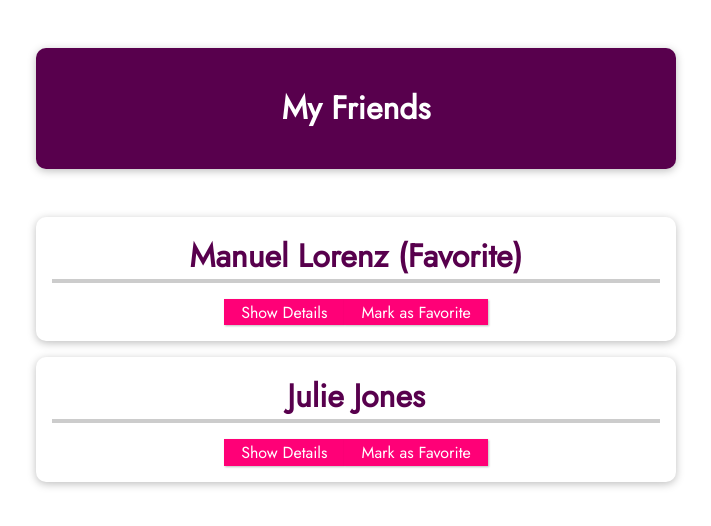
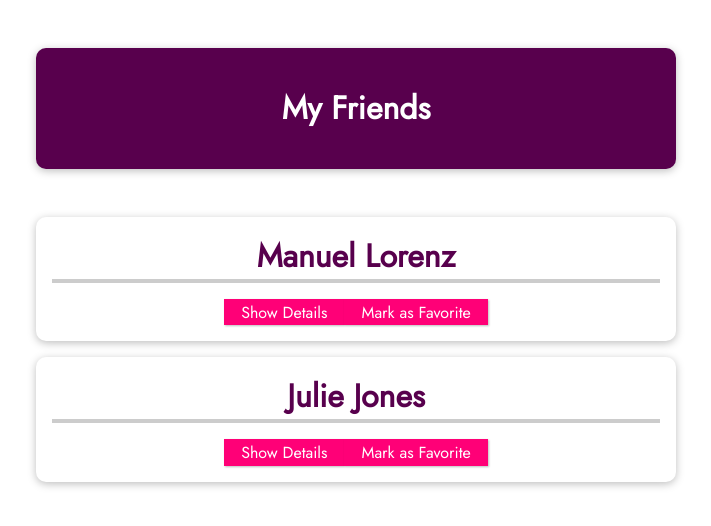
Before and after one commit to Nebucatnetzer/vuejs_course, a Vue app in the folder vue-cli-01-a-new-vue-project/: page / in a window 1280 px wide. Shown: the top 526 px of the page, without its empty margins (284-995 px from the left). Built offline with nearby package versions, Linux system fonts and the light colour scheme.

Commit message:
make the contact list dynamic

```diff
--- a/vue-cli-01-a-new-vue-project/src/App.vue
+++ b/vue-cli-01-a-new-vue-project/src/App.vue
@@ -3,15 +3,11 @@
         <header><h1>My Friends</h1></header>
         <ul>
             <friend-contact
-                name="Manuel Lorenz"
-                email-address="manuel@localhost.com"
-                phone-number="0123 4567 890"
-                is-favorite="1"
-            ></friend-contact>
-            <friend-contact
-                name="Julie Jones"
-                email-address="julie@localhost.com"
-                phone-number="0123 4567 890"
+                v-for="friend in friends"
+                :key="friend.id"
+                :name="friend.name"
+                :email-address="friend.email"
+                :phone-number="friend.phone"
             ></friend-contact>
         </ul>
     </div>
```
